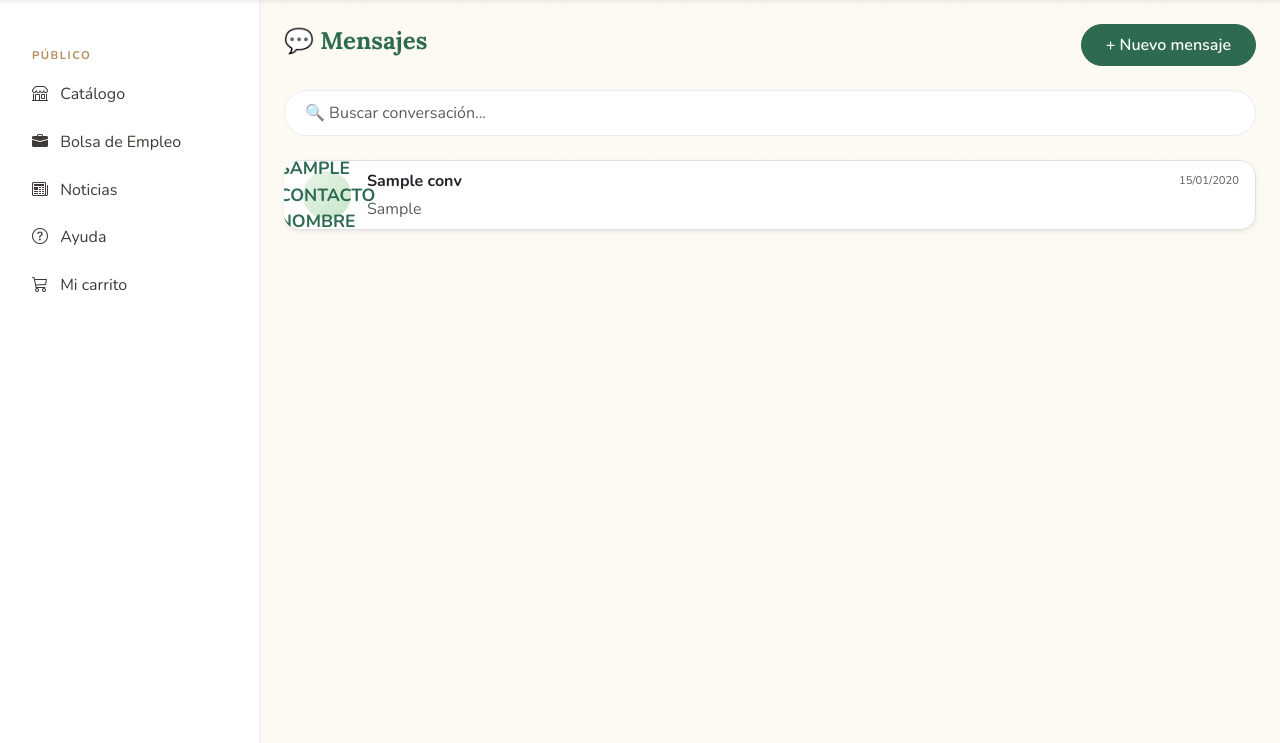
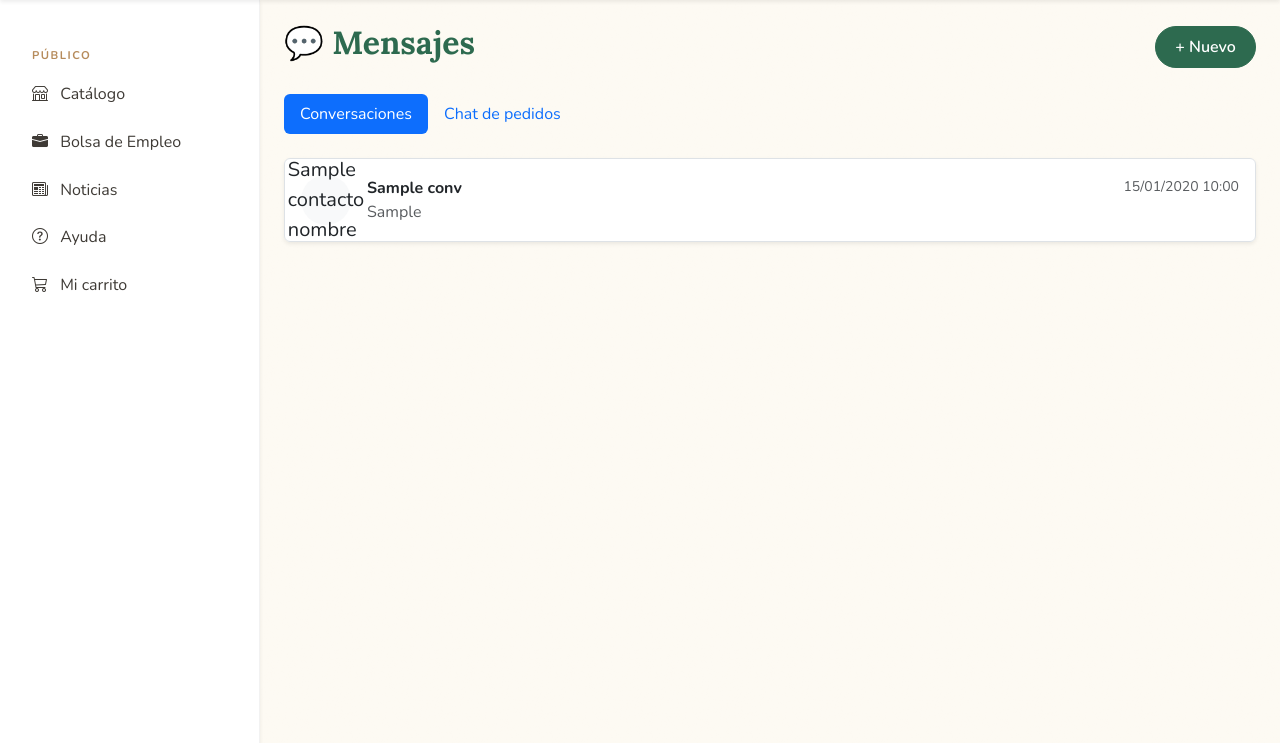
Before and after one commit to iwcorrea/tienda-campesina, a Python web app: template backend/app/templates/mensajes.html in a window 1280 px wide. Shown: the part 65-808 px from the top of the page. Run offline with Jinja, Linux system fonts and the light colour scheme; the template is opened without the code that fills it: most values are stand-ins (such as "Sample title", 1, 10 or a date in 2020).

Commit message:
Unificando chat

```diff
--- a/backend/app/main.py
+++ b/backend/app/main.py
@@ -11,7 +11,6 @@ from app.modules.products.router import router as products_router
 from app.modules.orders.router import router as orders_router
 from app.modules.notifications.router import router as notifications_router
 from app.modules.dashboard.router import router as dashboard_router
-from app.modules.chat.router import router as chat_router
 from app.modules.matching.router import router as matching_router
 from app.database import engine, Base, SessionLocal
 from app.models import Configuracion
@@ -71,7 +70,6 @@ app.include_router(products_router)
 app.include_router(orders_router)
 app.include_router(notifications_router)
 app.include_router(dashboard_router)
-app.include_router(chat_router)
 app.include_router(matching_router)
 app.include_router(home.router)
 app.include_router(admin.router)
--- a/backend/app/templates/mensajes.html
+++ b/backend/app/templates/mensajes.html
@@ -1,111 +1,55 @@
 {% extends "base.html" %}
 {% block title %}Mensajes{% endblock %}
-{% block head %}
-<style>
-    .conversation-item {
-        transition: all 0.15s ease;
-        border-left: 3px solid transparent;
-        cursor: pointer;
-    }
-    .conversation-item:hover {
-        background: #f8faf5;
-        border-left-color: #2d6a4f;
-    }
-    .conversation-item.unread {
-        border-left-color: #2d6a4f;
-        background: #f9fdf9;
-    }
-    .avatar-circle {
-        width: 48px;
-        height: 48px;
-        border-radius: 50%;
-        display: flex;
-        align-items: center;
-        justify-content: center;
-        font-weight: 700;
-        font-size: 1.1rem;
-        background: linear-gradient(135deg, #e8f5e9 0%, #c8e6c9 100%);
-        color: #2d6a4f;
-        flex-shrink: 0;
-    }
-    .search-input {
-        border-radius: 24px;
-        padding: 10px 20px;
-        border: 1px solid #e9ecef;
-        transition: all 0.2s;
-        background: #fff;
-    }
-    .search-input:focus {
-        border-color: #2d6a4f;
-        box-shadow: 0 0 0 3px rgba(45,106,79,0.08);
-        outline: none;
-    }
-    .empty-state {
-        text-align: center;
-        padding: 3rem 1rem;
-    }
-</style>
-{% endblock %}
 {% block content %}
 <div class="modern-section">
     <div class="d-flex justify-content-between align-items-center mb-4">
-        <h2 class="fw-bold" style="font-size:1.5rem;">💬 Mensajes</h2>
-        <a href="/mensajes/nuevo" class="btn btn-success rounded-pill px-4">+ Nuevo mensaje</a>
+        <h2 class="fw-bold">💬 Mensajes</h2>
+        <a href="/mensajes/nuevo" class="btn btn-success rounded-pill">+ Nuevo</a>
     </div>
 
-    <input type="text" id="buscadorConversaciones" class="search-input form-control mb-4" placeholder="🔍 Buscar conversación...">
+    <!-- Pestañas -->
+    <ul class="nav nav-pills mb-4">
+        <li class="nav-item"><a class="nav-link active" data-bs-toggle="tab" href="#conversaciones">Conversaciones</a></li>
+        <li class="nav-item"><a class="nav-link" data-bs-toggle="tab" href="#chat-pedidos">Chat de pedidos</a></li>
+    </ul>
 
-    {% if conversaciones %}
-    <div class="list-group shadow-sm" id="listaConversaciones" style="border-radius:16px; overflow:hidden;">
-        {% for conv in conversaciones %}
-        <a href="/mensajes/chat/{{ conv.contacto_email }}"
-           class="list-group-item list-group-item-action conversation-item {% if conv.leido == '0' %}unread{% endif %}"
-           data-nombre="{{ conv.contacto_nombre }}">
-            <div class="d-flex align-items-center gap-3">
-                <div class="avatar-circle">{{ conv.contacto_nombre[0].upper() }}</div>
-                <div class="flex-grow-1 min-width-0">
-                    <div class="d-flex justify-content-between align-items-center">
-                        <strong class="text-truncate">{{ conv.contacto_nombre }}</strong>
-                        <small class="text-muted flex-shrink-0 ms-2" style="font-size:0.7rem;">
-                            {% if conv.fecha %}
-                                {% set fecha = conv.fecha %}
-                                {% if fecha.date() == today %}
-                                    {{ fecha.strftime('%I:%M %p') }}
-                                {% else %}
-                                    {{ fecha.strftime('%d/%m/%Y') }}
-                                {% endif %}
-                            {% endif %}
-                        </small>
+    <div class="tab-content">
+        <!-- Conversaciones legacy -->
+        <div class="tab-pane fade show active" id="conversaciones">
+            {% if conversaciones %}
+            <div class="list-group shadow-sm">
+                {% for conv in conversaciones %}
+                <a href="/mensajes/chat/{{ conv.contacto_email }}" class="list-group-item list-group-item-action d-flex align-items-center py-3">
+                    <div class="rounded-circle bg-light d-flex align-items-center justify-content-center me-3" style="width:50px; height:50px;"><span class="fs-5">{{ conv.contacto_nombre[0] }}</span></div>
+                    <div class="flex-grow-1">
+                        <div class="d-flex justify-content-between"><strong>{{ conv.contacto_nombre }}</strong><small class="text-muted">{{ conv.fecha.strftime('%d/%m/%Y %H:%M') if conv.fecha else '' }}</small></div>
+                        <div class="d-flex justify-content-between align-items-center"><span class="{{ 'fw-bold text-dark' if conv.leido == '0' else 'text-muted' }}">{{ conv.ultimo_mensaje }}</span>{% if conv.leido == '0' %}<span class="badge bg-danger rounded-pill">Nuevo</span>{% endif %}</div>
                     </div>
-                    <div class="d-flex justify-content-between align-items-center mt-1">
-                        <span class="text-truncate {{ 'fw-semibold text-dark' if conv.leido == '0' else 'text-muted' }}" style="max-width:80%;">
-                            {{ conv.ultimo_mensaje }}
-                        </span>
-                        {% if conv.leido == '0' %}
-                        <span class="badge rounded-pill" style="background:#2d6a4f; font-size:0.65rem;">Nuevo</span>
-                        {% endif %}
+                </a>
+                {% endfor %}
+            </div>
+            {% else %}
+            <p class="text-muted">No tienes conversaciones. <a href="/mensajes/nuevo">Envía tu primer mensaje</a></p>
+            {% endif %}
+        </div>
+
+        <!-- Chat de pedidos -->
+        <div class="tab-pane fade" id="chat-pedidos">
+            {% if rooms %}
+            <div class="list-group shadow-sm">
+                {% for r in rooms %}
+                <a href="/mensajes/chat-pedido/{{ r.id }}" class="list-group-item list-group-item-action d-flex align-items-center py-3">
+                    <div class="flex-grow-1">
+                        <div class="d-flex justify-content-between"><strong>Pedido #{{ r.pedido_id[:8] if r.pedido_id else 'General' }}</strong><small class="text-muted">{{ r.fecha_ultimo }}</small></div>
+                        <small class="text-muted">{{ r.ultimo_mensaje or 'Sin mensajes' }}</small>
                     </div>
-                </div>
+                </a>
+                {% endfor %}
             </div>
-        </a>
-        {% endfor %}
+            {% else %}
+            <p class="text-muted">No tienes chats de pedidos activos.</p>
+            {% endif %}
+        </div>
     </div>
-    {% else %}
-    <div class="empty-state">
-        <div style="font-size:3rem;">📭</div>
-        <p class="text-muted mt-3">No tienes mensajes todavía.</p>
-        <a href="/mensajes/nuevo" class="btn btn-outline-success rounded-pill mt-2">Envía tu primer mensaje</a>
-    </div>
-    {% endif %}
 </div>
-
-<script>
-    document.getElementById('buscadorConversaciones').addEventListener('keyup', function(){
-        var filtro = this.value.toUpperCase();
-        document.querySelectorAll('.conversation-item').forEach(function(item){
-            var nombre = item.getAttribute('data-nombre').toUpperCase();
-            item.style.display = nombre.indexOf(filtro) > -1 ? '' : 'none';
-        });
-    });
-</script>
 {% endblock %}
```
Also changed, not shown: backend/app/modules/chat/router.py (deleted, +0 -55 lines), backend/app/routers/mensajes.py (+47 -124 lines).
